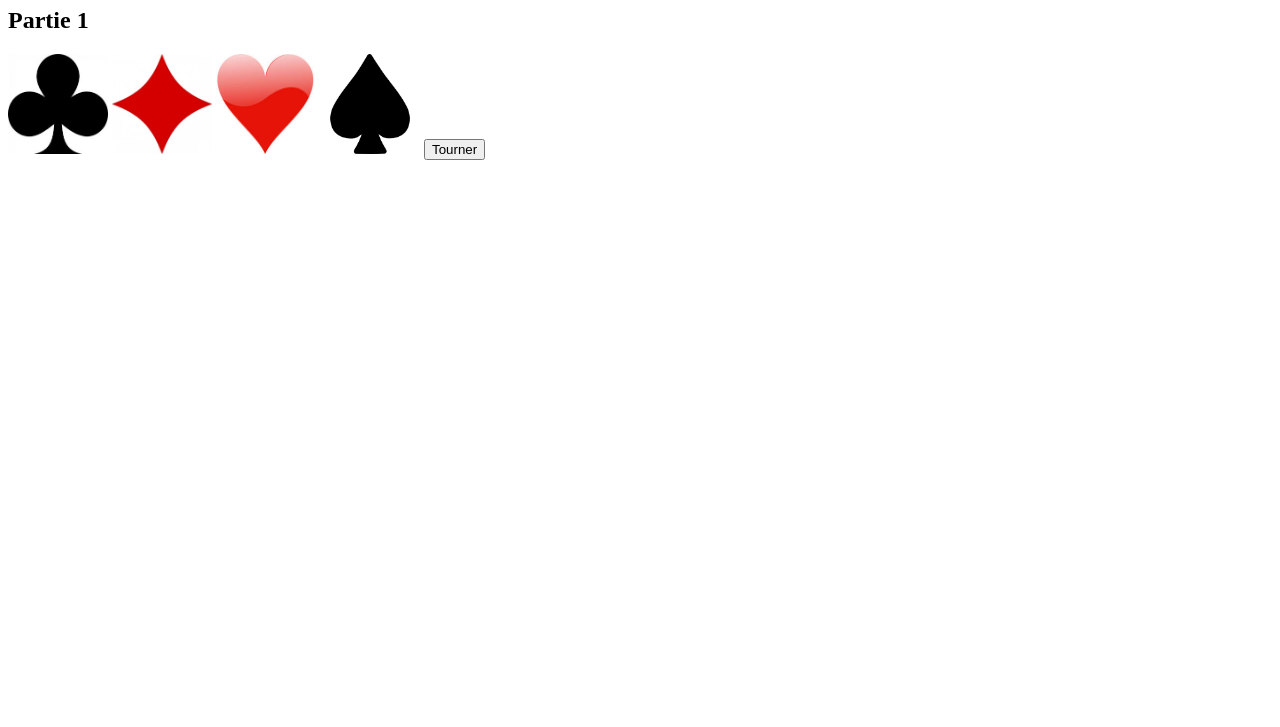
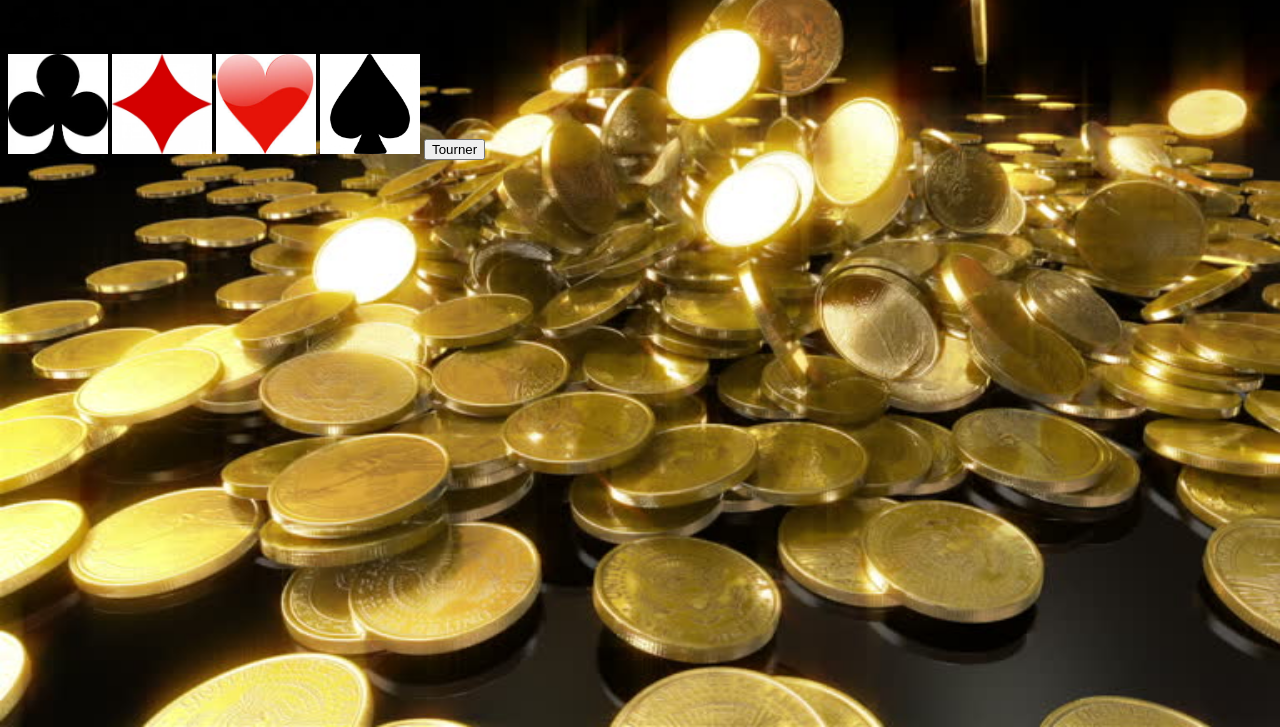
Before and after one commit to Dygzz/Projet_JS, a plain HTML site: page Index.html in a window 1280 px wide. Shown: the part 73-800 px from the top of the page. Drawn offline with nearby package versions, Linux system fonts and the light colour scheme.

Commit message:
petite modif

```diff
--- a/Index.html
+++ b/Index.html
@@ -3,12 +3,8 @@
 <head>
     <meta charset="UTF-8">
     <title>Title</title>
-    <style>
-        img {
-            width: 100px;
-            height: 100px;
-        }
-    </style>
+    <link rel="stylesheet" href="index.css">
+
 </head>
 <body>
 <h1>Machine à sous</h1>
--- /dev/null
+++ b/index.css
@@ -0,0 +1,11 @@
+body {
+    background-image: url(image/casinocoins.jpg);
+    background-repeat: no-repeat;
+    background-attachment: fixed;
+    background-size: cover;
+}
+
+ img {
+    width: 100px;
+    height: 100px;
+ }
```
Also changed, not shown: image/casinocoins.jpg (added).
